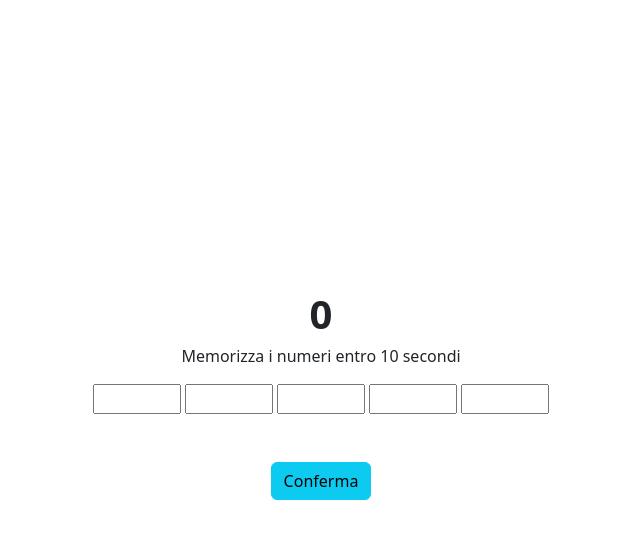
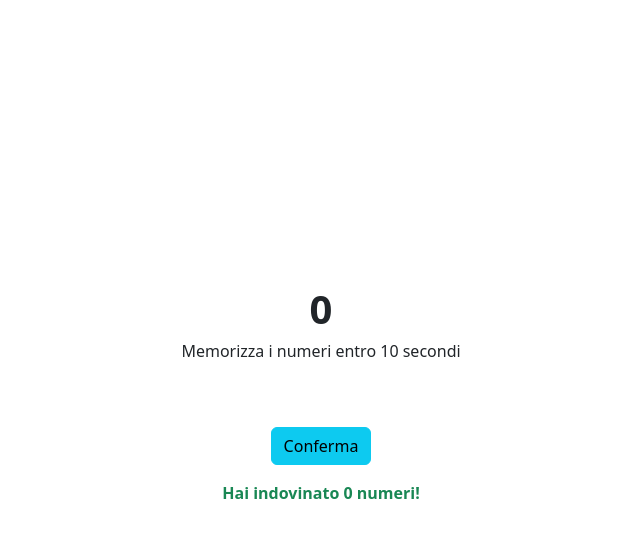
Before and after one commit to Stefanospedicato/js-simon, a plain HTML site: page index.html in a window 1280 px wide. Both pictures are taken after a click on the button "Conferma". Shown: the whole page, without its empty margins (319-959 px from the left). Drawn offline with nearby package versions, Linux system fonts and the light colour scheme.

Commit message:
feat: add counter and comparison of arrays

```diff
--- a/index.html
+++ b/index.html
@@ -24,7 +24,7 @@
       </div>
     </form>
     <button id="bottone" class="btn btn-info mt-5 d-block" disabled>Conferma</button>
-    <p id="message" class="text-center text-success fw-bold"></p>
+    <p id="message" class="text-center text-success fw-bold mt-3"></p>
   </div>
 
 
--- a/script.js
+++ b/script.js
@@ -8,7 +8,6 @@ function randomNumber(){
   arrayNumeriRandom.push(randomNumbers)
   }
 }
-
 randomNumber();
 
 //Devo inserire nella mia UL gli LI con all'interno i vari numeri casuali.
@@ -19,6 +18,7 @@ for(let i= 0; i<arrayNumeriRandom.length; i++){
   listItems += `<li>${arrayNumeriRandom[i]}</li>`
 }
 lista.innerHTML = listItems
+console.log(arrayNumeriRandom);
 
 
 //Aziono conto alla rovescia
@@ -45,11 +45,23 @@ const numeroGiocatore3 = document.querySelector('.numero-scelto3');
 const numeroGiocatore4 = document.querySelector('.numero-scelto4');
 const numeroGiocatore5 = document.querySelector('.numero-scelto5');
 
+//Do al bottone le proprietà quando viene cliccato
+let message = document.getElementById('message')
 button.addEventListener('click', ()=>{
-  arrayNumeriGiocatore.push(numeroGiocatore1.value)
-  arrayNumeriGiocatore.push(numeroGiocatore2.value)
-  arrayNumeriGiocatore.push(numeroGiocatore3.value)
-  arrayNumeriGiocatore.push(numeroGiocatore4.value)
-  arrayNumeriGiocatore.push(numeroGiocatore5.value)
+  arrayNumeriGiocatore.push(parseInt(numeroGiocatore1.value))
+  arrayNumeriGiocatore.push(parseInt(numeroGiocatore2.value))
+  arrayNumeriGiocatore.push(parseInt(numeroGiocatore3.value))
+  arrayNumeriGiocatore.push(parseInt(numeroGiocatore4.value))
+  arrayNumeriGiocatore.push(parseInt(numeroGiocatore5.value))
   console.log(arrayNumeriGiocatore)
+  //Creo contatore per confronto dei numeri negli array
+  let counter=0;
+  for(i = 0; i < arrayNumeriRandom.length; i++){
+    if(arrayNumeriRandom[i] === arrayNumeriGiocatore[i]){
+      counter++
+    }
+  }
+  console.log(counter)
+  risposte.classList.add('d-none')
+  message.innerHTML =`Hai indovinato ${counter} numeri!`
 })
```
